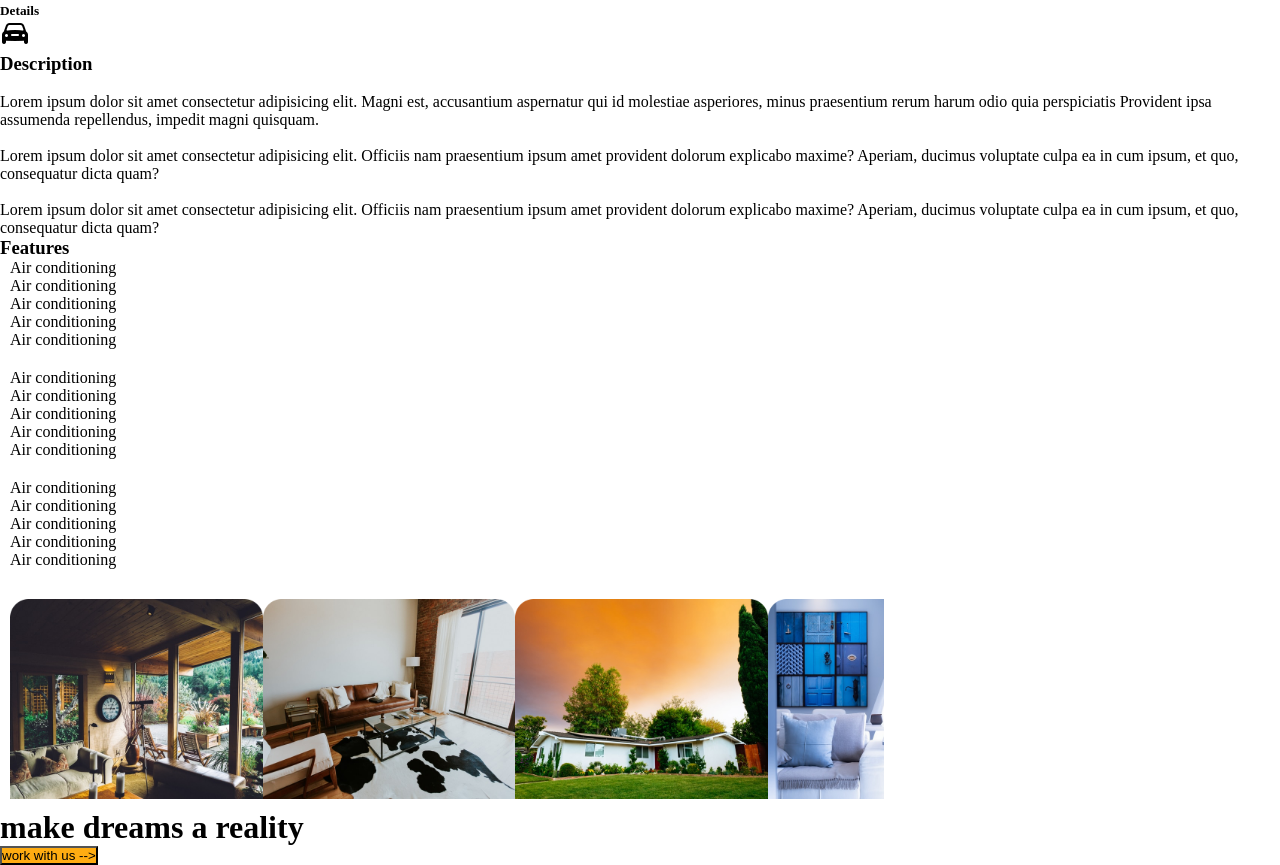
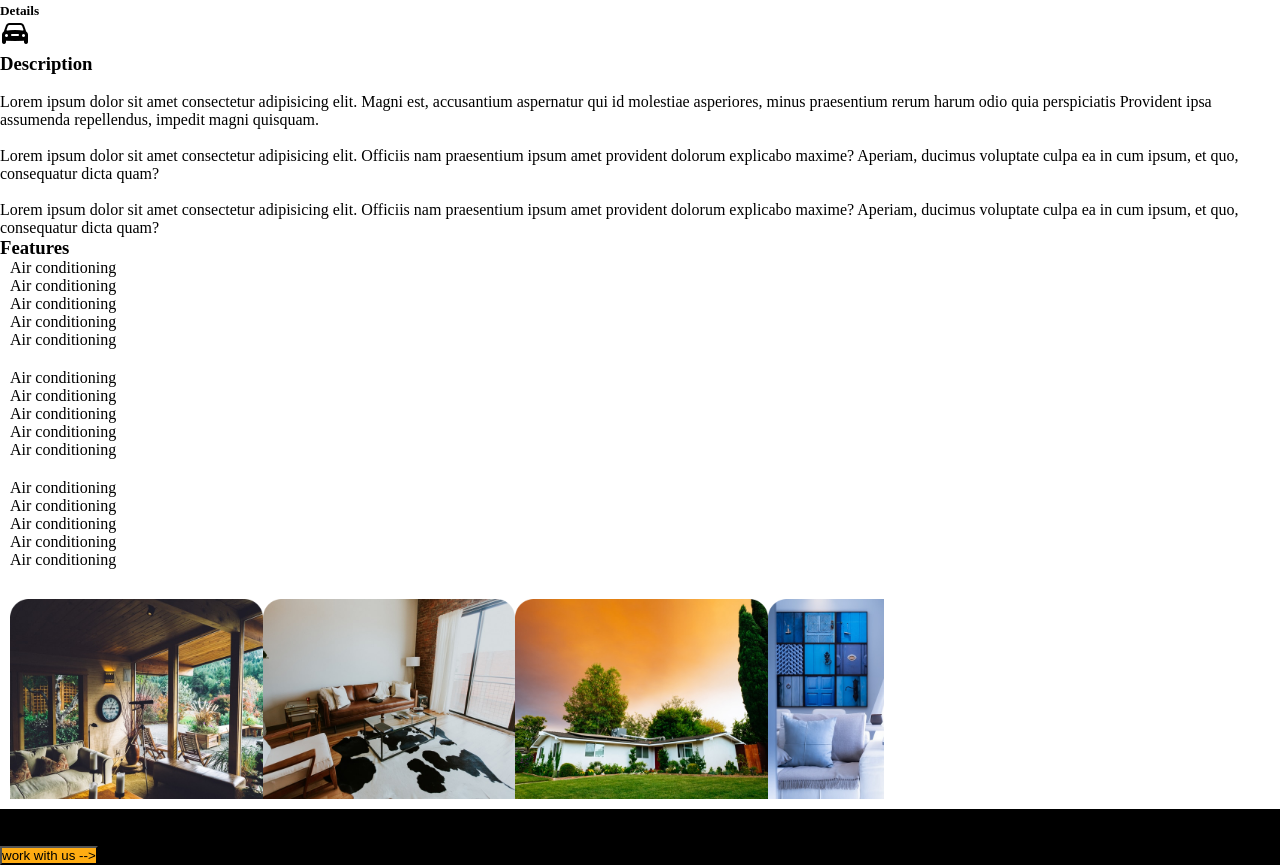
Before and after one commit to JOANCHEBET/ip2, a plain HTML site: page movers.html in a window 1280 px wide. Shown: the part 805-1670 px from the top of the page. Drawn offline with Linux system fonts and the light colour scheme.

Commit message:
backgroundcolor

```diff
--- a/movers.css
+++ b/movers.css
@@ -67,3 +67,6 @@ ul li {
 .button{
   background-color:  #FFAC12;
 }
+.dreams{
+  background-color: black;
+}
```
